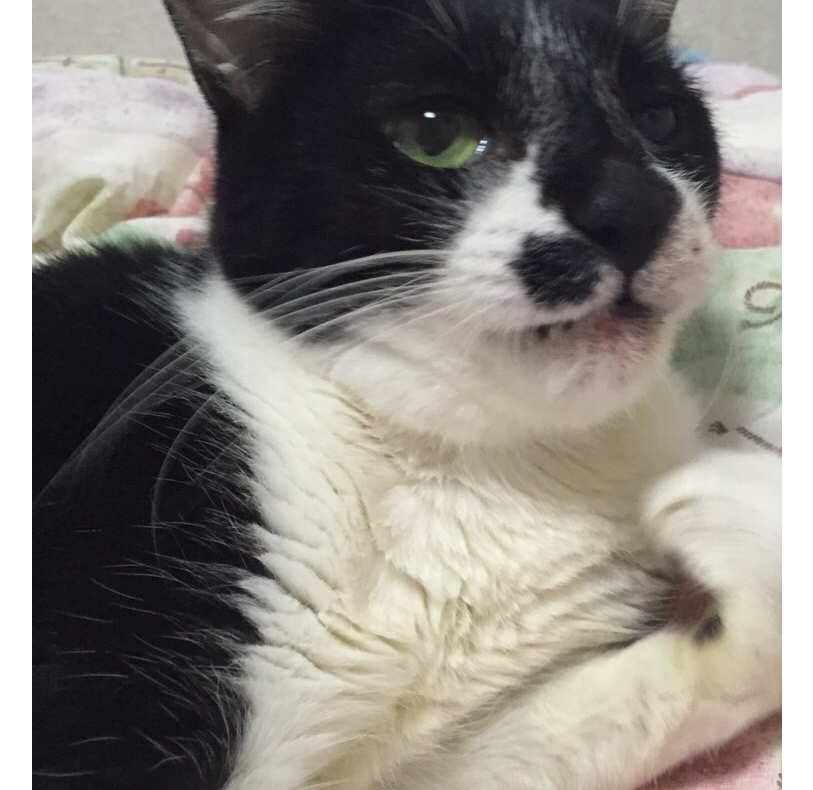
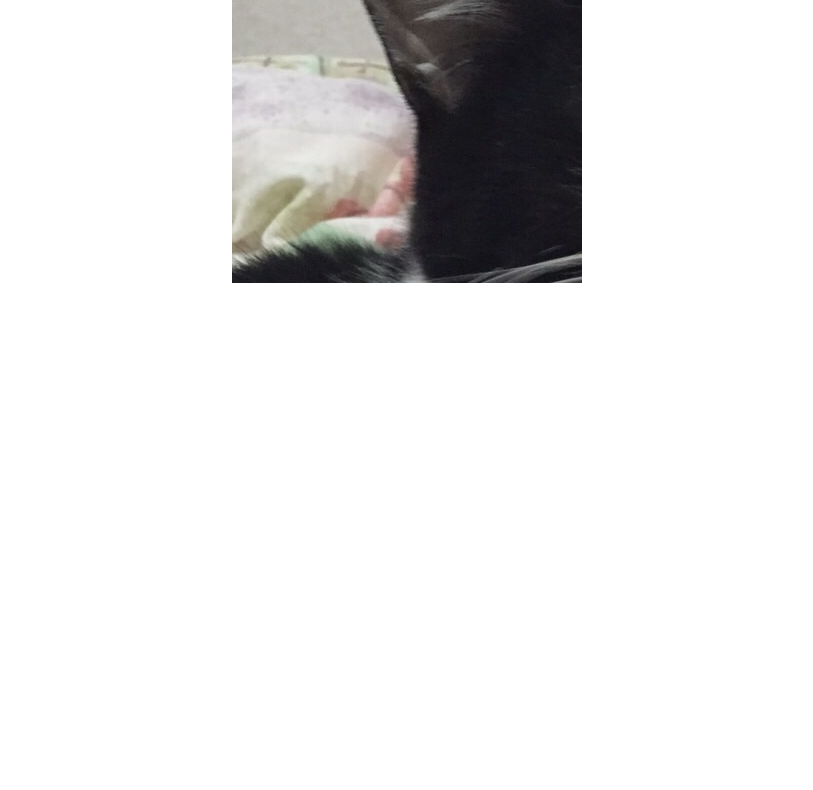
Before and after one commit to niaichigo/hiko, a plain HTML site: page index.html in a window 1280 px wide. Shown: the part 260-1050 px from the top of the page, without its empty margins (233-1046 px from the left). After the commit the page ends 800 px from the top, so only its background shows below. Drawn offline with Linux system fonts and the light colour scheme.

Commit message:
Update stylesheet.css

```diff
--- a/stylesheet.css
+++ b/stylesheet.css
@@ -1,6 +1,6 @@
 .hiko {
-	width:750px;
-	height:1334px;
+	width:350px;
+	height:500px;
 	background-image: url(hiko.JPG);
 	background-size: atuo;
 	font-size:32px;
```
